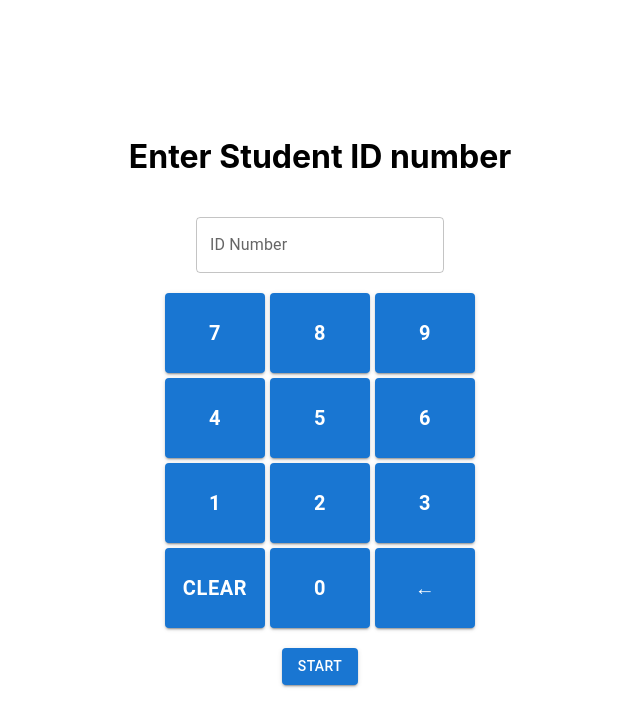
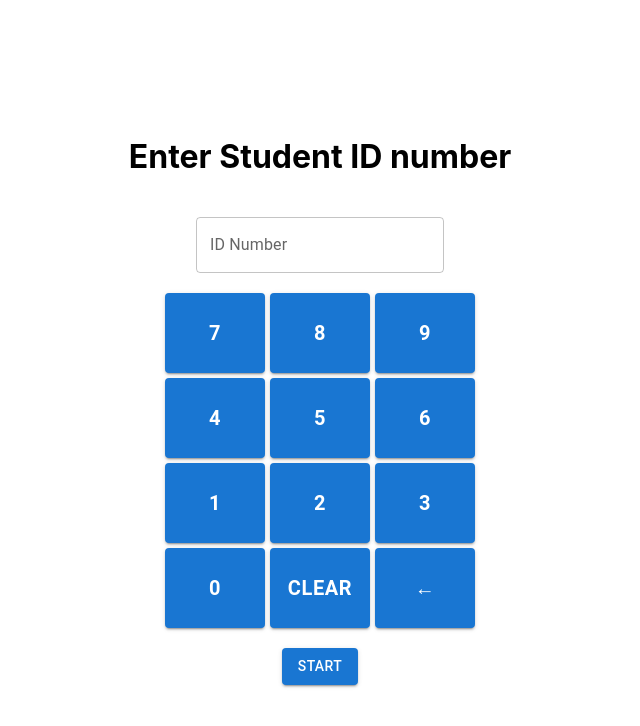
Before and after one commit to IonImpulse/ARTEMIS-HackDavis-2023, a React (Create React App) app in the folder cloth-frontend/: page / in a window 1280 px wide. Shown: the top 726 px of the page, without its empty margins (320-960 px from the left). Built offline with nearby package versions, Linux system fonts and the light colour scheme; the HTML template or start-up script is replaced by a standard one.

Commit message:
finalize LoginScreen

```diff
--- a/cloth-frontend/src/components/LoginScreen.js
+++ b/cloth-frontend/src/components/LoginScreen.js
@@ -1,12 +1,29 @@
-import * as React from 'react';
+import React, { useState } from 'react';
 import Button from '@mui/material/Button';
 import TextField from '@mui/material/TextField';
 
-export default function LoginScreen() {
-    // Create a ID number login screen
-    // This should have a numpad for iPad usage
-    // and should have a "Start" button
+export default function LoginScreen(props) {
+    const [idNumber, setIdNumber] = useState('');
 
+    const onChangeID = (event) => {
+        setIdNumber(event.target.value);
+    };
+
+    const inputIDNumber = (num) => {
+        setIdNumber(`${idNumber}${num}`);
+    };
+
+    const startButtonClicked = () => {
+        props.updateIdNumber(idNumber);
+    };
+
+    const clearIDNumber = () => {
+        setIdNumber('');
+    };
+
+    const backspaceIDNumber = () => {
+        setIdNumber(idNumber.slice(0, -1));
+    }
 
     return (
         <>
@@ -14,26 +31,30 @@ export default function LoginScreen() {
                 <div>
                     <h1>Enter Student ID number</h1>
                 </div>
-                <TextField showSoftInputOnFocus={false} label="ID Number" variant="outlined" />
+                <TextField
+                    showSoftInputOnFocus={false}
+                    label="ID Number"
+                    variant="outlined"
+                    onChange={onChangeID}
+                    value={idNumber}
+                />
 
                 <div className="NumPad">
-                    <Button variant="contained">7</Button>
-                    <Button variant="contained">8</Button>
-                    <Button variant="contained">9</Button>
-
-                    <Button variant="contained">4</Button>
-                    <Button variant="contained">5</Button>
-                    <Button variant="contained">6</Button>
-
-                    <Button variant="contained">1</Button>
-                    <Button variant="contained">2</Button>
-                    <Button variant="contained">3</Button>
-
-                    <Button variant="contained">Clear</Button>
-                    <Button variant="contained">0</Button>
-                    <Button variant="contained">←</Button>
-
-                </div><Button variant="contained">Start</Button>
+                    {['7', '8', '9', '4', '5', '6', '1', '2', '3', '0'].map((num) => (
+                        <Button
+                            key={num}
+                            variant="contained"
+                            onClick={() => inputIDNumber(num)}
+                        >
+                            {num}
+                        </Button>
+                    ))}
+                    <Button variant="contained" onClick={() => clearIDNumber()}>Clear</Button>
+                    <Button variant="contained" onClick={() => backspaceIDNumber()}>←</Button>
+                </div>
+                <Button variant="contained" onClick={startButtonClicked}>
+                    Start
+                </Button>
             </div>
         </>
     );
```
